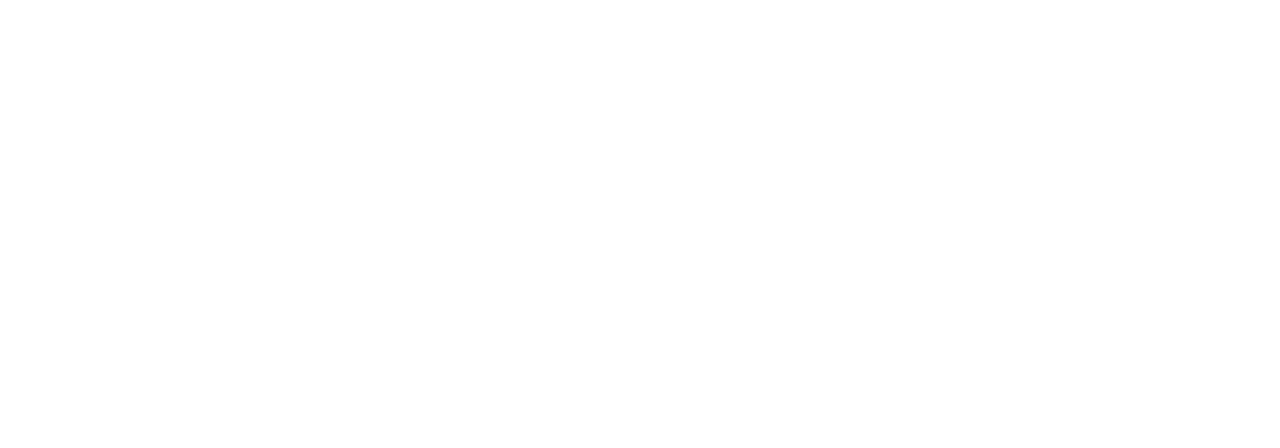
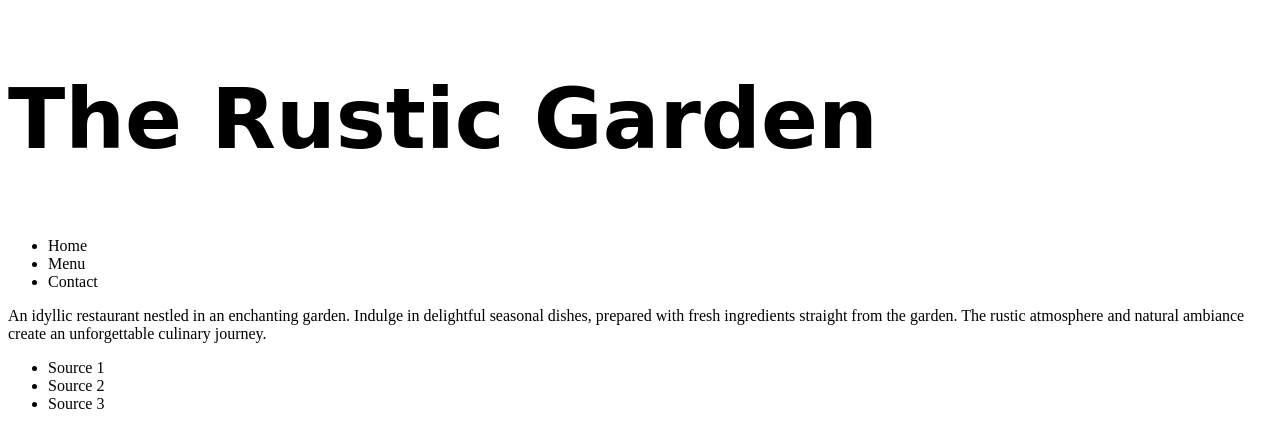
Before and after one commit to RobVerplanke/Restaurant-page, a website built with webpack: page dist/index.html in a window 1280 px wide. Built offline with nearby package versions, Linux system fonts and the light colour scheme; a web font is replaced by a local one.

Commit message:
clean up code, set dummy content

```diff
--- a/dist/index.html
+++ b/dist/index.html
@@ -4,10 +4,36 @@
     <meta charset="UTF-8">
     <meta http-equiv="X-UA-Compatible" content="IE=edge">
     <meta name="viewport" content="width=device-width, initial-scale=1.0">
-    <title>Restaurant Page</title>
+    <link rel="stylesheet" href="style.css">
+    <title>Restaurant Page - The Rustic Garden</title>
 </head>
 <body>
-    <div id="content"></div>
-    <script src="main.js"></script>
+    <div id="content">
+        <header id="head"><h2>The Rustic Garden</h2></header>
+        <nav id="nav">
+            <ul id="nav-list">
+                <li>Home</li>
+                <li>Menu</li>
+                <li>Contact</li>
+            </ul>
+        </nav>
+        <main id="main">
+            <div id="text-content">
+                <p>
+                    An idyllic restaurant nestled in an enchanting garden.
+                    Indulge in delightful seasonal dishes, prepared with fresh ingredients straight from the garden.
+                    The rustic atmosphere and natural ambiance create an unforgettable culinary journey.
+                </p>
+            </div>
+        </main>
+        <footer>
+            <ul id="footer-list">
+                <li>Source 1</li>
+                <li>Source 2</li>
+                <li>Source 3</li>
+            </ul>
+        </footer>
+    </div>
+    <!-- <script src="main.js"></script> -->
 </body>
 </html>
--- /dev/null
+++ b/dist/style.css
@@ -0,0 +1,6 @@
+@import url('https://fonts.googleapis.com/css2?family=Italianno&display=swap');
+
+h2{
+    font-size: 84px;
+    font-family: 'Italianno', cursive;
+}
```
